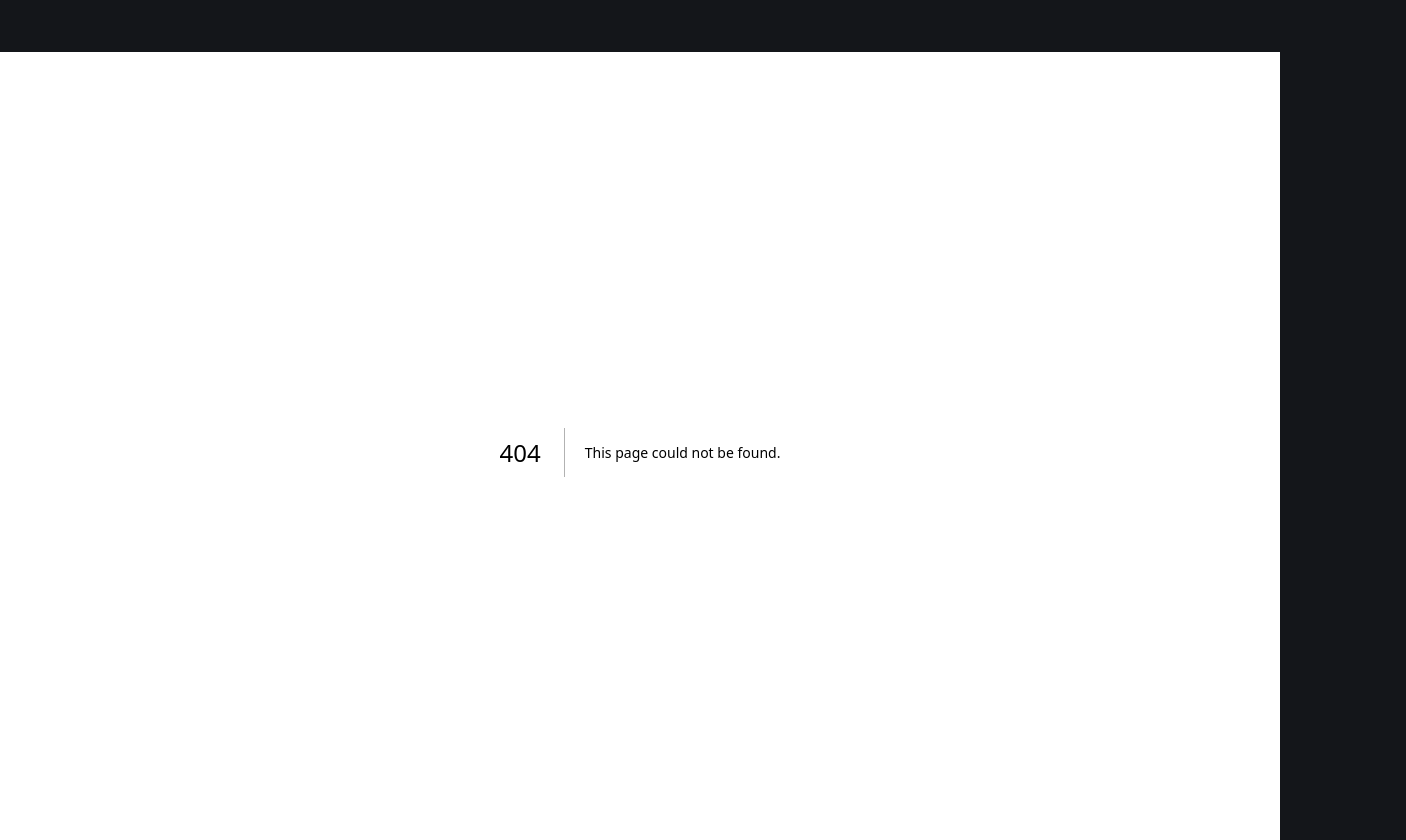
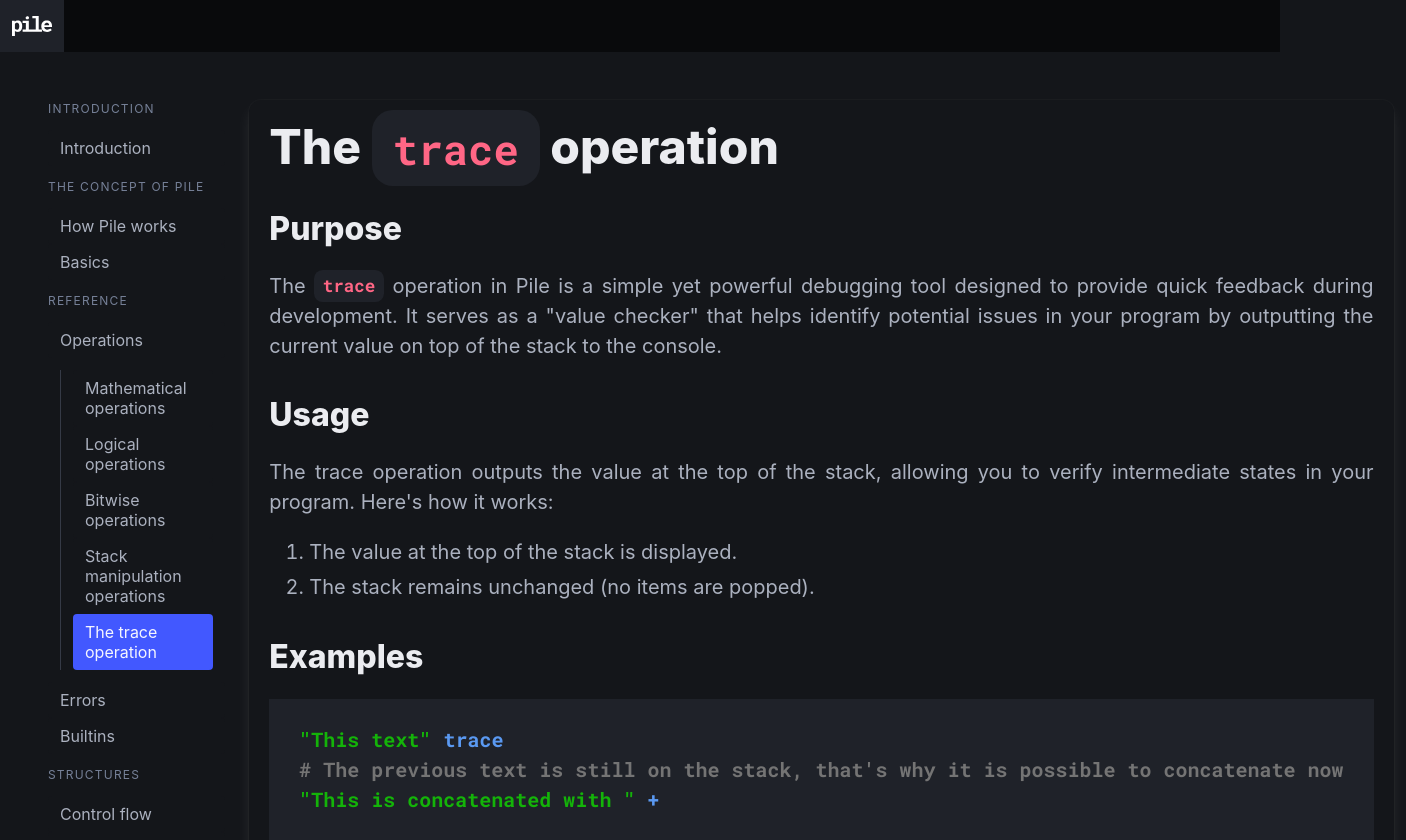
Before and after one commit to marc-dantas/pile-online, a Next.js app: page /docs/trace in a window 1280 px wide. Before the commit this address had no page. Shown: the top 840 px of the page, 1406 px wide, since content can reach past the window. Built offline with nearby package versions, Linux system fonts and the light colour scheme.

Commit message:
/docs/trace page

```diff
--- /dev/null
+++ b/src/app/docs/trace/page.tsx
@@ -0,0 +1,38 @@
+import DocsPage from "@/components/DocsPage";
+import { Title, Text, Title2, P } from "@/components/Docs";
+import Code from "@/components/Code";
+import { Op, S, N, C } from "@/components/Code";
+
+export default function Docs() {
+    return (
+        <DocsPage>
+            <Title>The <code>trace</code> operation</Title>
+
+            <Title2>Purpose</Title2>
+            <P>
+                The <code>trace</code> operation in Pile is a simple yet powerful debugging tool designed to provide quick feedback during development. It serves as a "value checker" that helps identify potential issues in your program by outputting the current value on top of the stack to the console.
+            </P>
+
+            <Title2>Usage</Title2>
+            <P>The trace operation outputs the value at the top of the stack, allowing you to verify intermediate states in your program. Here's how it works:</P>
+            <Text>
+                <ol>
+                    <li>The value at the top of the stack is displayed.</li>
+                    <li>The stack remains unchanged (no items are popped).</li>
+                </ol>
+            </Text>
+
+            <Title2>Examples</Title2>
+            <Code>
+                <S x='"This text"' /> <Op x="trace" /><br />
+                <C x="# The previous text is still on the stack, that's why it is possible to concatenate now" /><br />
+                <S x='"This is concatenated with "' /> <Op x="+" /><br />
+
+                <br />
+                <N x="1" /> <N x="1" /> <Op x="+" /> <Op x="trace" /><br />
+                <C x="# Result: int 2" /><br />
+                <C x="# Stack: [ 2 ]" /><br />
+            </Code>
+        </DocsPage>
+    )
+}
--- a/src/components/DocsSidebar.tsx
+++ b/src/components/DocsSidebar.tsx
@@ -45,6 +45,9 @@ export default function DocsSidebar({ children }: DocsSidebarProps) {
                                 <li>
                                     <a href="/docs/stack" className={isActive("/docs/stack")}>Stack manipulation operations</a>
                                 </li>
+                                <li>
+                                    <a href="/docs/trace" className={isActive("/docs/trace")}>The trace operation</a>
+                                </li>
                             </SidebarGroup>
                         </li>
                         <li>
```
